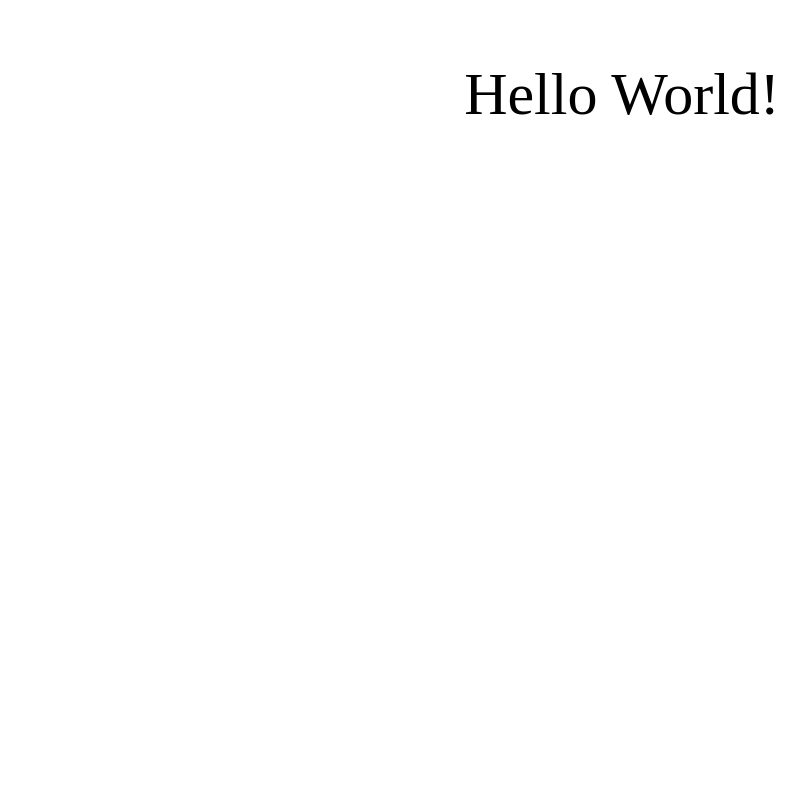
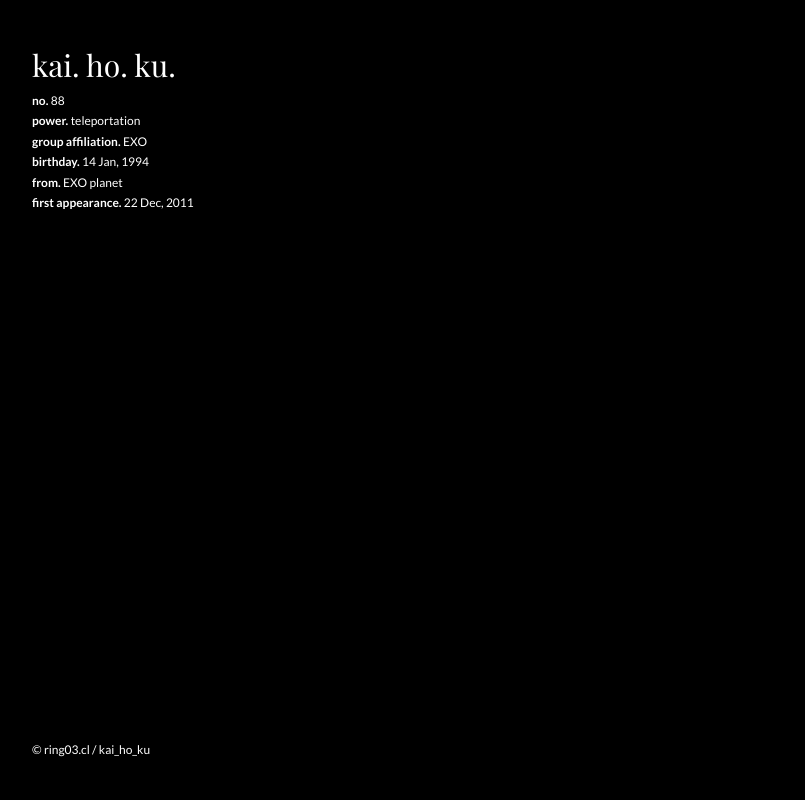
Before and after one commit to kaihoku0114/kaihoku0114.github.io, a plain HTML site: page index.html in a window 1280 px wide. Shown: the whole page, without its empty margins (18-823 px from the left). Drawn offline with nearby package versions, Linux system fonts and the light colour scheme.

Commit message:
initial-html&sass-about&copyright

```diff
--- a/index.html
+++ b/index.html
@@ -1,19 +1,32 @@
 <!DOCTYPE HTML>
 <html>
 	<head>
-		<title>KAI HO KU - 940114</title>
-		<style>
-			p {
-			  text-align: center;
-			  font-size: 60px;
-			}
-		</style>
+        <meta charset="UTF-8">
+        <meta name="viewport" content="width=device-width, initial-scale=1.0">
+        <meta http-equiv="X-UA-Compatible" content="ie=edge">
+
+        <link href="https://fonts.googleapis.com/css?family=Lato:100,300,400,700,900" rel="stylesheet">
+        <link href="https://fonts.googleapis.com/css?family=Playfair+Display" rel="stylesheet">
+
+        <link rel="stylesheet" href="css/style.css">
+
+        <title>KAI HO KU | 開放区　No.940114</title>
 	</head>
 
 	<body>
 
 
-		<p>Hello World!</p>
-
+		<header>kai. ho. ku.</header>
+        <section class="section-intro">
+            <ul>
+                <li><b>no. </b>88</li>
+                <li><b>power. </b>teleportation</li>
+                <li><b>group affiliation. </b>EXO</li>
+                <li><b>birthday. </b>14 Jan, 1994</li>
+                <li><b>from. </b>EXO planet</li>
+                <li><b>first appearance. </b>22 Dec, 2011</li>
+            </ul>
+        </section>
+        <footer>&copy; ring03.cl / kai_ho_ku</footer>
 	</body>
 </html>
--- /dev/null
+++ b/sass/main.scss
@@ -0,0 +1,43 @@
+/*
+COLORS:
+
+Light green: #7ed56f
+Medium green: #55c57a
+Dark green: #28b485
+
+*/
+
+$body-padding: 40px 50px;
+
+* {
+    margin: 0;
+    padding: 0;
+    box-sizing: border-box;
+}
+
+body {
+    font-family: "Lato", sans-serif;
+    font-weight: 400;
+    font-size: 12px;
+    line-height: 1.7;
+    color: #ffffff;
+    padding: $body-padding;
+    background: rgb(0, 0, 0);
+    transition: all 0.5s ease 0s;
+}
+
+header {
+    font-family: 'Playfair Display', serif;
+    font-size: 30px;
+}
+
+.section-intro ul{
+    list-style-type: none;
+}
+
+footer {
+    position: absolute;
+    bottom: 0;
+    left: 0;
+    padding: $body-padding;
+}
```
Also changed, not shown: css/style.css (added), css/style.min.css (added), 1 other file.
